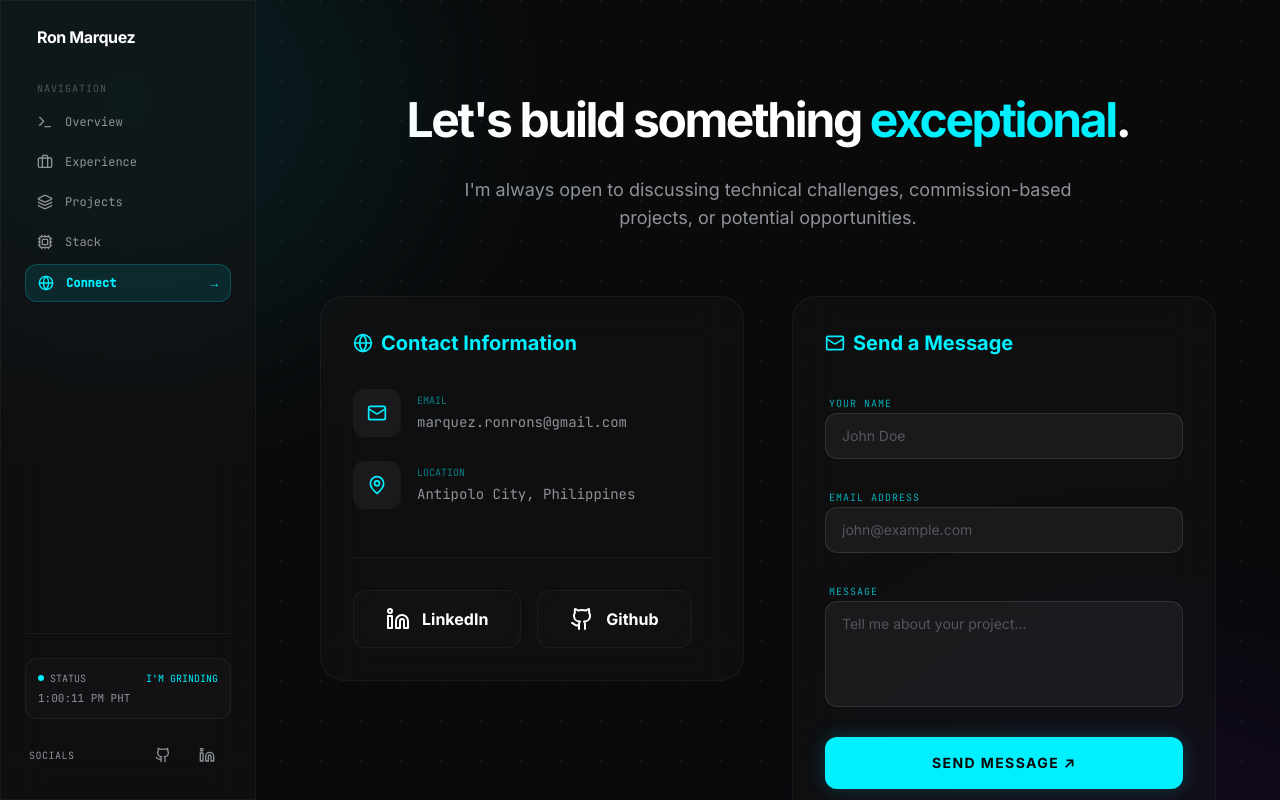
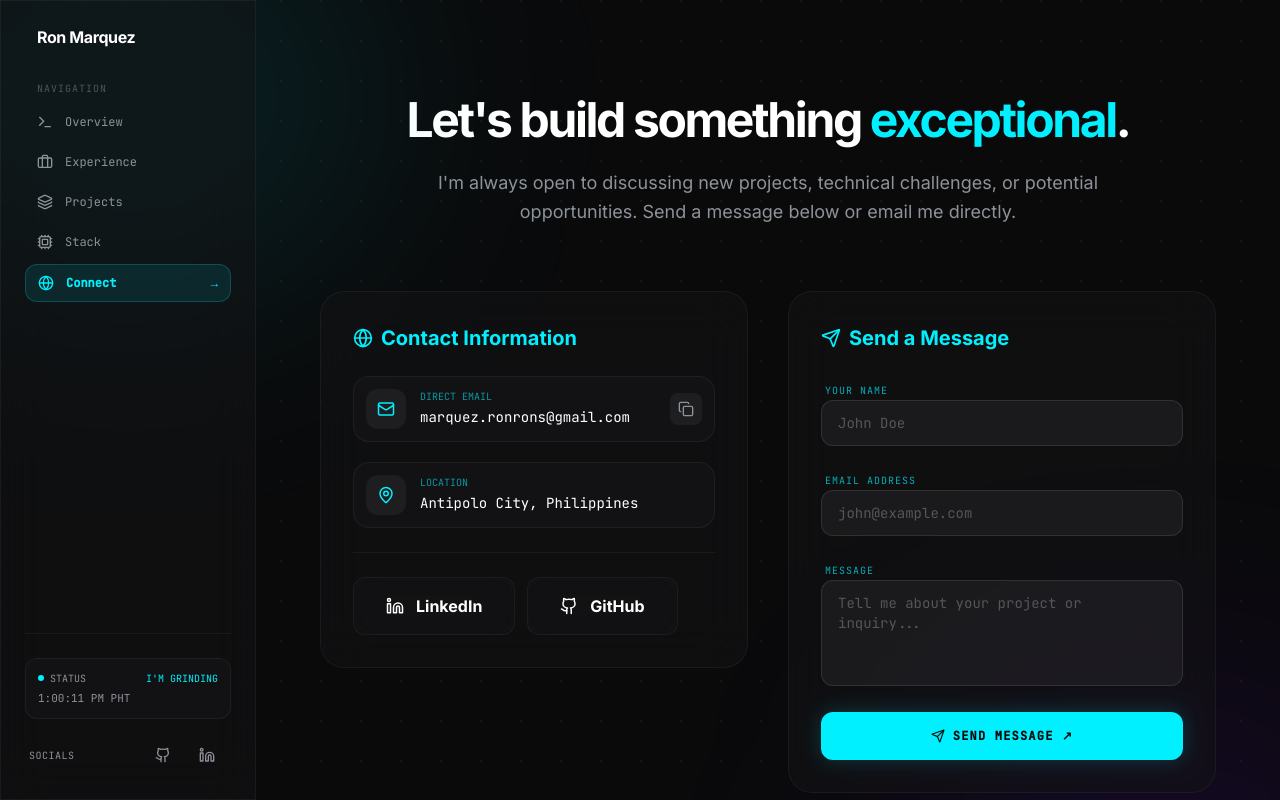
Before and after one commit to mrqz-rn/portfolio, a React (Vite) app: page / in a window 1280 px wide. Both pictures are taken after a click on the button "Connect". Shown: the top 800 px of the page. Built offline with nearby package versions, Linux system fonts and the light colour scheme.

Commit message:
fix connect page

```diff
--- a/src/components/sections/ConnectSection.tsx
+++ b/src/components/sections/ConnectSection.tsx
@@ -1,5 +1,5 @@
 import { motion } from "motion/react";
-import { Mail, MapPin, Globe, Github, Linkedin } from "lucide-react";
+import { Mail, MapPin, Globe, Github, Linkedin, Send, CheckCircle2, AlertCircle, Copy, Check } from "lucide-react";
 import { ContactButton } from "../ui/ContactButton";
 import { useRef, useState, FormEvent } from "react";
 import emailjs from "@emailjs/browser";
@@ -7,30 +7,67 @@ import emailjs from "@emailjs/browser";
 export function ConnectSection() {
   const form = useRef<HTMLFormElement>(null);
   const [isSending, setIsSending] = useState(false);
+  const [status, setStatus] = useState<"idle" | "success" | "error">("idle");
+  const [copied, setCopied] = useState(false);
+  const [formData, setFormData] = useState({
+    name: "",
+    email: "",
+    message: ""
+  });
 
-  const sendEmail = (e: FormEvent) => {
+  const copyEmail = () => {
+    navigator.clipboard.writeText("marquez.ronrons@gmail.com");
+    setCopied(true);
+    setTimeout(() => setCopied(false), 2000);
+  };
+
+  const handleInputChange = (e: React.ChangeEvent<HTMLInputElement | HTMLTextAreaElement>) => {
+    const { name, value } = e.target;
+    setFormData((prev) => ({ ...prev, [name]: value }));
+  };
+
+  const sendEmail = async (e: FormEvent) => {
     e.preventDefault();
-    if (!form.current) return;
+    setIsSending(true);
+    setStatus("idle");
 
-    setIsSending(true);
-    emailjs.sendForm(
-      "service_2xvphso",
+    try {
+      // Send with template parameters matching common EmailJS templates
+      const templateParams = {
+        from_name: formData.name,
+        user_name: formData.name,
+        from_email: formData.email,
+        user_email: formData.email,
+        reply_to: formData.email,
+        message: formData.message,
+        message_text: formData.message,
+        to_name: "Ron Marquez"
+      };
+
+      await emailjs.send(
+        "service_4x8o8xt",
         "template_mmgxojl",
-      form.current,
+        templateParams,
         "rj6WqqdOkjuH-1iHf"
-    )
-      .then(
-        () => {
-          alert("Message sent successfully! I'll get back to you soon.");
+      );
+
+      setStatus("success");
+      setFormData({ name: "", email: "", message: "" });
       form.current?.reset();
-          setIsSending(false);
-        },
-        (error) => {
-          console.error("FAILED...", error);
-          alert("Failed to send message. Please try again later.");
+    } catch (error) {
+      console.error("EmailJS submission error:", error);
+      setStatus("error");
+    } finally {
       setIsSending(false);
     }
+  };
+
+  const openMailtoFallback = () => {
+    const subject = encodeURIComponent(`Project Inquiry from ${formData.name || "Client"}`);
+    const body = encodeURIComponent(
+      `Hi Ron,\n\n${formData.message || "I would like to discuss a potential project."}\n\nBest regards,\n${formData.name}\n${formData.email}`
     );
+    window.location.href = `mailto:marquez.ronrons@gmail.com?subject=${subject}&body=${body}`;
   };
 
   return (
@@ -42,90 +79,158 @@ export function ConnectSection() {
       className="w-full max-w-4xl mx-auto py-8"
     >
       <div className="text-center mb-16">
-        <h2 className="text-5xl font-bold mb-8 tracking-tighter">Let's build something <span className="text-nexus-accent">exceptional</span>.</h2>
-        <p className="text-nexus-muted text-lg max-w-2xl mx-auto">
-          I'm always open to discussing technical challenges, commission-based projects, or potential opportunities.
+        <h2 className="text-4xl md:text-5xl font-bold mb-6 tracking-tighter">
+          Let&apos;s build something <span className="text-nexus-accent">exceptional</span>.
+        </h2>
+        <p className="text-nexus-muted text-base md:text-lg max-w-2xl mx-auto leading-relaxed">
+          I&apos;m always open to discussing new projects, technical challenges, or potential opportunities. Send a message below or email me directly.
         </p>
       </div>
 
-      <div className="grid grid-cols-1 lg:grid-cols-2 gap-12 items-start">
+      <div className="grid grid-cols-1 lg:grid-cols-2 gap-10 items-start">
         {/* Left Side: Contact Info */}
-        <div className="space-y-8">
-          <div className="glass p-8 rounded-3xl border border-white/10">
-            <h3 className="text-xl font-bold mb-8 flex items-center gap-2 text-nexus-accent">
+        <div className="space-y-6">
+          <div className="glass p-8 rounded-3xl border border-white/10 space-y-6">
+            <h3 className="text-xl font-bold flex items-center gap-2 text-nexus-accent">
               <Globe className="w-5 h-5" />
               Contact Information
             </h3>
-            <div className="space-y-6 font-mono text-sm">
-              <div className="flex items-center gap-4 text-nexus-muted group">
-                <div className="w-12 h-12 rounded-xl bg-white/5 flex items-center justify-center text-nexus-accent group-hover:bg-nexus-accent/10 transition-colors">
-                  <Mail size={20} />
+
+            <div className="space-y-5 font-mono text-sm">
+              <div className="flex items-center justify-between p-3 rounded-2xl bg-white/[0.02] border border-white/5 group">
+                <div className="flex items-center gap-3.5 text-nexus-muted">
+                  <div className="w-10 h-10 rounded-xl bg-white/5 flex items-center justify-center text-nexus-accent group-hover:bg-nexus-accent/10 transition-colors">
+                    <Mail size={18} />
                   </div>
                   <div>
-                  <div className="text-[10px] uppercase text-nexus-accent/50 mb-1">Email</div>
-                  <a href="mailto:marquez.ronrons@gmail.com" className="hover:text-white transition-colors">marquez.ronrons@gmail.com</a>
+                    <div className="text-[10px] uppercase text-nexus-accent/60 mb-0.5">Direct Email</div>
+                    <a
+                      href="mailto:marquez.ronrons@gmail.com"
+                      className="text-white hover:text-nexus-accent transition-colors font-mono text-xs md:text-sm"
+                    >
+                      marquez.ronrons@gmail.com
+                    </a>
                   </div>
                 </div>
-              <div className="flex items-center gap-4 text-nexus-muted group">
-                <div className="w-12 h-12 rounded-xl bg-white/5 flex items-center justify-center text-nexus-accent group-hover:bg-nexus-accent/10 transition-colors">
-                  <MapPin size={20} />
+                <button
+                  onClick={copyEmail}
+                  type="button"
+                  className="p-2 rounded-lg bg-white/5 hover:bg-white/10 text-nexus-muted hover:text-white transition-all text-xs"
+                  title="Copy email address"
+                >
+                  {copied ? <Check size={16} className="text-nexus-accent" /> : <Copy size={16} />}
+                </button>
+              </div>
+
+              <div className="flex items-center gap-3.5 p-3 rounded-2xl bg-white/[0.02] border border-white/5 text-nexus-muted">
+                <div className="w-10 h-10 rounded-xl bg-white/5 flex items-center justify-center text-nexus-accent">
+                  <MapPin size={18} />
                 </div>
                 <div>
-                  <div className="text-[10px] uppercase text-nexus-accent/50 mb-1">Location</div>
-                  Antipolo City, Philippines
+                  <div className="text-[10px] uppercase text-nexus-accent/60 mb-0.5">Location</div>
+                  <div className="text-white text-xs md:text-sm">Antipolo City, Philippines</div>
                 </div>
               </div>
             </div>
 
-            <div className="mt-12 pt-8 border-t border-white/5 flex gap-4">
-              <ContactButton icon={<Linkedin />} label="LinkedIn" href="https://www.linkedin.com/in/ronmarquez/" />
-              <ContactButton icon={<Github />} label="Github" href="#" />
+            <div className="pt-6 border-t border-white/5 flex flex-wrap gap-3">
+              <ContactButton icon={<Linkedin size={18} />} label="LinkedIn" href="https://www.linkedin.com/in/ronmarquez/" />
+              <ContactButton icon={<Github size={18} />} label="GitHub" href="https://github.com/mrqz-rn" />
             </div>
           </div>
         </div>
 
         {/* Right Side: Contact Form */}
         <div className="glass p-8 rounded-3xl border border-white/10">
-          <h3 className="text-xl font-bold mb-8 flex items-center gap-2 text-nexus-accent">
-            <Mail className="w-5 h-5" />
+          <h3 className="text-xl font-bold mb-6 flex items-center gap-2 text-nexus-accent">
+            <Send className="w-5 h-5" />
             Send a Message
           </h3>
-          <form ref={form} onSubmit={sendEmail} className="space-y-6">
+
+          {status === "success" && (
+            <div className="mb-6 p-4 rounded-2xl bg-emerald-500/10 border border-emerald-500/20 text-emerald-400 text-sm flex items-start gap-3">
+              <CheckCircle2 size={20} className="shrink-0 mt-0.5" />
+              <div>
+                <div className="font-bold">Message sent successfully!</div>
+                <div className="text-xs text-emerald-400/80 mt-1">Thank you for reaching out. I will get back to you as soon as possible.</div>
+              </div>
+            </div>
+          )}
+
+          {status === "error" && (
+            <div className="mb-6 p-4 rounded-2xl bg-amber-500/10 border border-amber-500/20 text-amber-300 text-sm space-y-3">
+              <div className="flex items-start gap-3">
+                <AlertCircle size={20} className="shrink-0 mt-0.5 text-amber-400" />
+                <div>
+                  <div className="font-bold">Could not send via web service</div>
+                  <div className="text-xs text-amber-300/80 mt-0.5">Click below to send your pre-filled message directly via your email app:</div>
+                </div>
+              </div>
+              <button
+                type="button"
+                onClick={openMailtoFallback}
+                className="w-full py-2.5 px-4 rounded-xl bg-amber-500/20 hover:bg-amber-500/30 text-amber-200 border border-amber-500/30 font-mono text-xs font-bold transition-all flex items-center justify-center gap-2"
+              >
+                <Mail size={14} /> Open in Email App (Gmail / Outlook) ↗
+              </button>
+            </div>
+          )}
+
+          <form ref={form} onSubmit={sendEmail} className="space-y-5">
             <div className="space-y-2">
-              <label className="form-label">Your Name</label>
+              <label className="form-label text-xs font-mono text-nexus-muted">Your Name</label>
               <input
-                name="user_name"
+                name="name"
+                value={formData.name}
+                onChange={handleInputChange}
                 placeholder="John Doe"
-                className="form-input w-full"
+                className="form-input w-full px-4 py-3 rounded-xl bg-white/[0.03] border border-white/10 text-white placeholder:text-nexus-muted/40 focus:border-nexus-accent focus:outline-none transition-colors text-sm font-mono"
                 required
               />
             </div>
+
             <div className="space-y-2">
-              <label className="form-label">Email Address</label>
+              <label className="form-label text-xs font-mono text-nexus-muted">Email Address</label>
               <input
-                name="user_email"
+                name="email"
+                value={formData.email}
+                onChange={handleInputChange}
                 placeholder="john@example.com"
                 type="email"
-                className="form-input w-full"
+                className="form-input w-full px-4 py-3 rounded-xl bg-white/[0.03] border border-white/10 text-white placeholder:text-nexus-muted/40 focus:border-nexus-accent focus:outline-none transition-colors text-sm font-mono"
                 required
               />
             </div>
+
             <div className="space-y-2">
-              <label className="form-label">Message</label>
+              <label className="form-label text-xs font-mono text-nexus-muted">Message</label>
               <textarea
-                name="message_text"
-                placeholder="Tell me about your project..."
+                name="message"
+                value={formData.message}
+                onChange={handleInputChange}
+                placeholder="Tell me about your project or inquiry..."
                 rows={4}
-                className="form-input w-full resize-none"
+                className="form-input w-full px-4 py-3 rounded-xl bg-white/[0.03] border border-white/10 text-white placeholder:text-nexus-muted/40 focus:border-nexus-accent focus:outline-none transition-colors text-sm font-mono resize-none"
                 required
               />
             </div>
+
             <button
               type="submit"
               disabled={isSending}
-              className="send-btn w-full py-4 rounded-xl text-sm font-bold tracking-widest uppercase transition-all duration-300 disabled:opacity-50 disabled:cursor-not-allowed flex items-center justify-center gap-2"
+              className="send-btn w-full py-4 rounded-xl text-xs font-mono font-bold tracking-widest uppercase transition-all duration-300 disabled:opacity-50 disabled:cursor-not-allowed flex items-center justify-center gap-2 bg-nexus-accent text-nexus-bg hover:brightness-110 shadow-lg shadow-nexus-accent/20 cursor-pointer"
             >
-              {isSending ? "Sending..." : "Send Message ↗"}
+              {isSending ? (
+                <>
+                  <div className="w-4 h-4 rounded-full border-2 border-nexus-bg border-t-transparent animate-spin" />
+                  <span>Sending Message...</span>
+                </>
+              ) : (
+                <>
+                  <Send size={14} />
+                  <span>Send Message ↗</span>
+                </>
+              )}
             </button>
           </form>
         </div>
```
Lines whose indentation alone changed are shown as unchanged.
